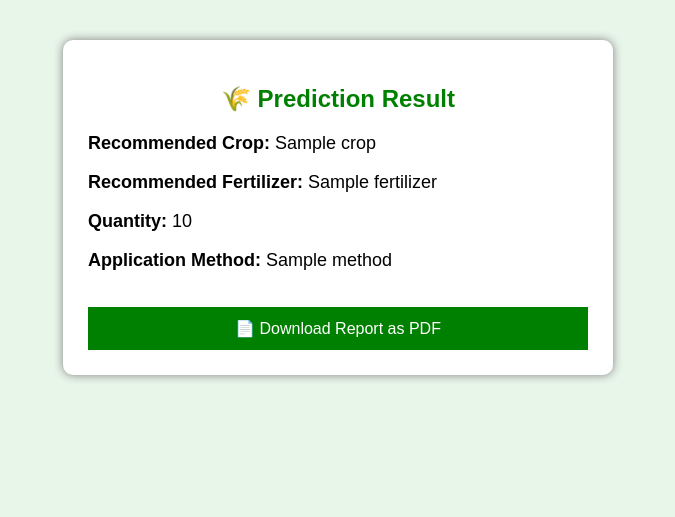
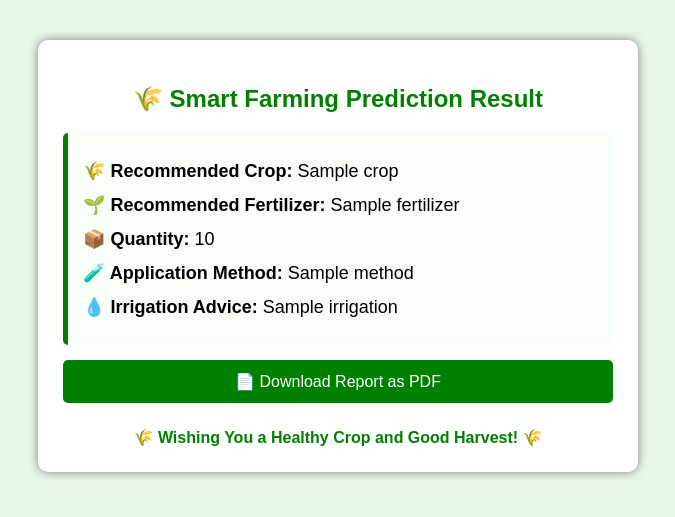
Before and after one commit to sahilthakur4528-cyber/Smart-Farming-System, a Flask app: template templates/result.html in a window 1280 px wide. Shown: the top 517 px of the page, without its empty margins (302-977 px from the left). Run offline with Flask 3, Linux system fonts and the light colour scheme; the template is opened without the code that fills it: most values are stand-ins (such as "Sample title", 1, 10 or a date in 2020); parts of the project's set-up code (start-up, migrations or seed data) failed here and were passed over.

Commit message:
Update result.html

```diff
--- a/templates/result.html
+++ b/templates/result.html
@@ -1,8 +1,9 @@
 <!DOCTYPE html>
 <html>
+
 <head>
 
-<title>Result</title>
+<title>Prediction Result</title>
 
 <style>
 
@@ -15,7 +16,7 @@ background:#e8f5e9;
 
 .container{
 
-width:500px;
+width:550px;
 margin:40px auto;
 background:white;
 padding:25px;
@@ -31,9 +32,20 @@ text-align:center;
 
 }
 
+.result-box{
+
+background:#f8fff8;
+padding:15px;
+border-left:5px solid green;
+margin-bottom:15px;
+border-radius:5px;
+
+}
+
 p{
 
 font-size:18px;
+margin:12px 0;
 
 }
 
@@ -46,6 +58,22 @@ color:white;
 border:none;
 font-size:16px;
 cursor:pointer;
+border-radius:5px;
+
+}
+
+button:hover{
+
+background:darkgreen;
+
+}
+
+.footer{
+
+margin-top:25px;
+text-align:center;
+color:green;
+font-weight:bold;
 
 }
 
@@ -57,23 +85,38 @@ cursor:pointer;
 
 <div class="container">
 
-<h2>🌾 Prediction Result</h2>
+<h2>🌾 Smart Farming Prediction Result</h2>
 
-<p><b>Recommended Crop:</b> {{ crop }}</p>
+<div class="result-box">
 
-<p><b>Recommended Fertilizer:</b> {{ fertilizer }}</p>
+<p><b>🌾 Recommended Crop:</b> {{ crop }}</p>
 
-<p><b>Quantity:</b> {{ quantity }}</p>
+<p><b>🌱 Recommended Fertilizer:</b> {{ fertilizer }}</p>
 
-<p><b>Application Method:</b> {{ method }}</p>
+<p><b>📦 Quantity:</b> {{ quantity }}</p>
 
-<br>
+<p><b>🧪 Application Method:</b> {{ method }}</p>
+
+<p><b>💧 Irrigation Advice:</b> {{ irrigation }}</p>
+
+</div>
 
 <a href="/download_pdf">
-    <button>📄 Download Report as PDF</button>
+
+<button>
+📄 Download Report as PDF
+</button>
+
 </a>
+
+<div class="footer">
+
+🌾 Wishing You a Healthy Crop and Good Harvest! 🌾
+
+</div>
 
 </div>
 
 </body>
+
 </html>
```
